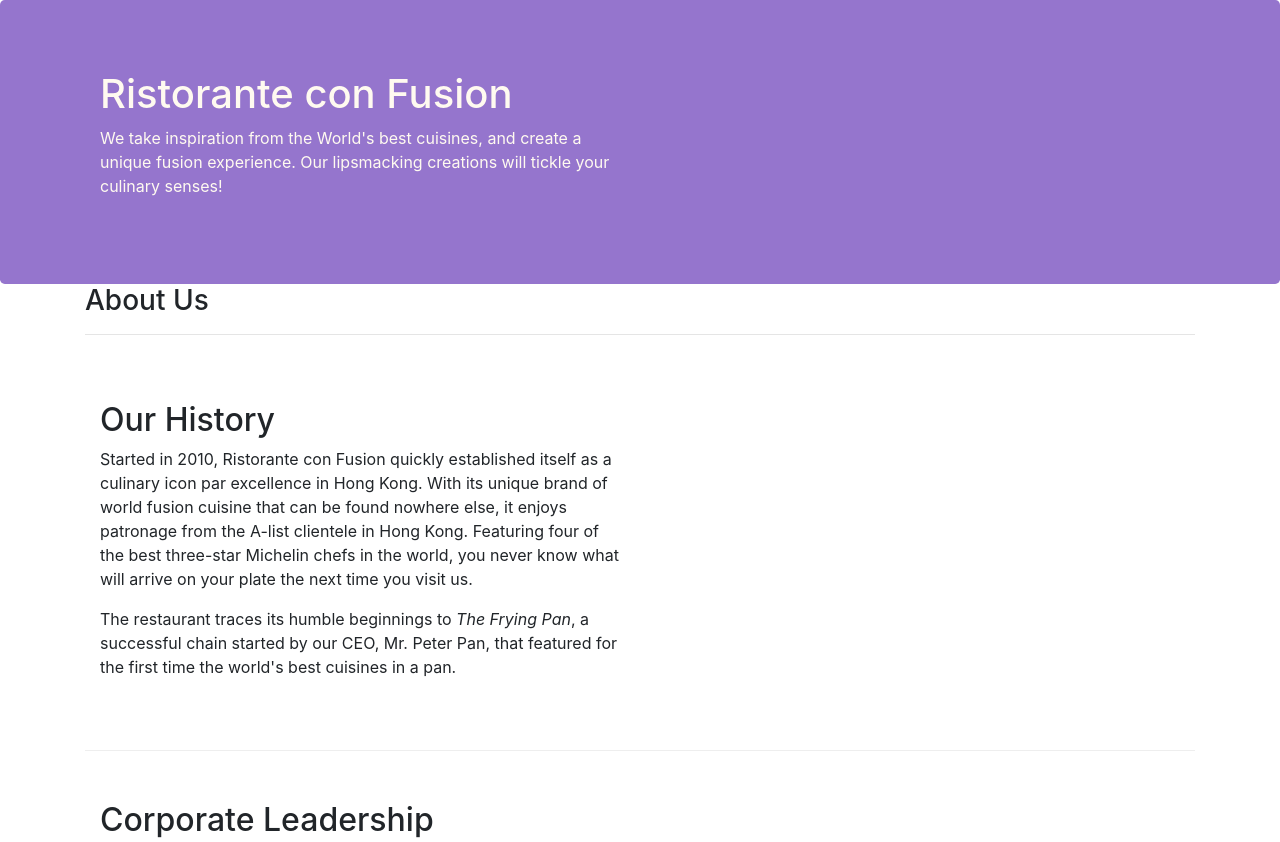
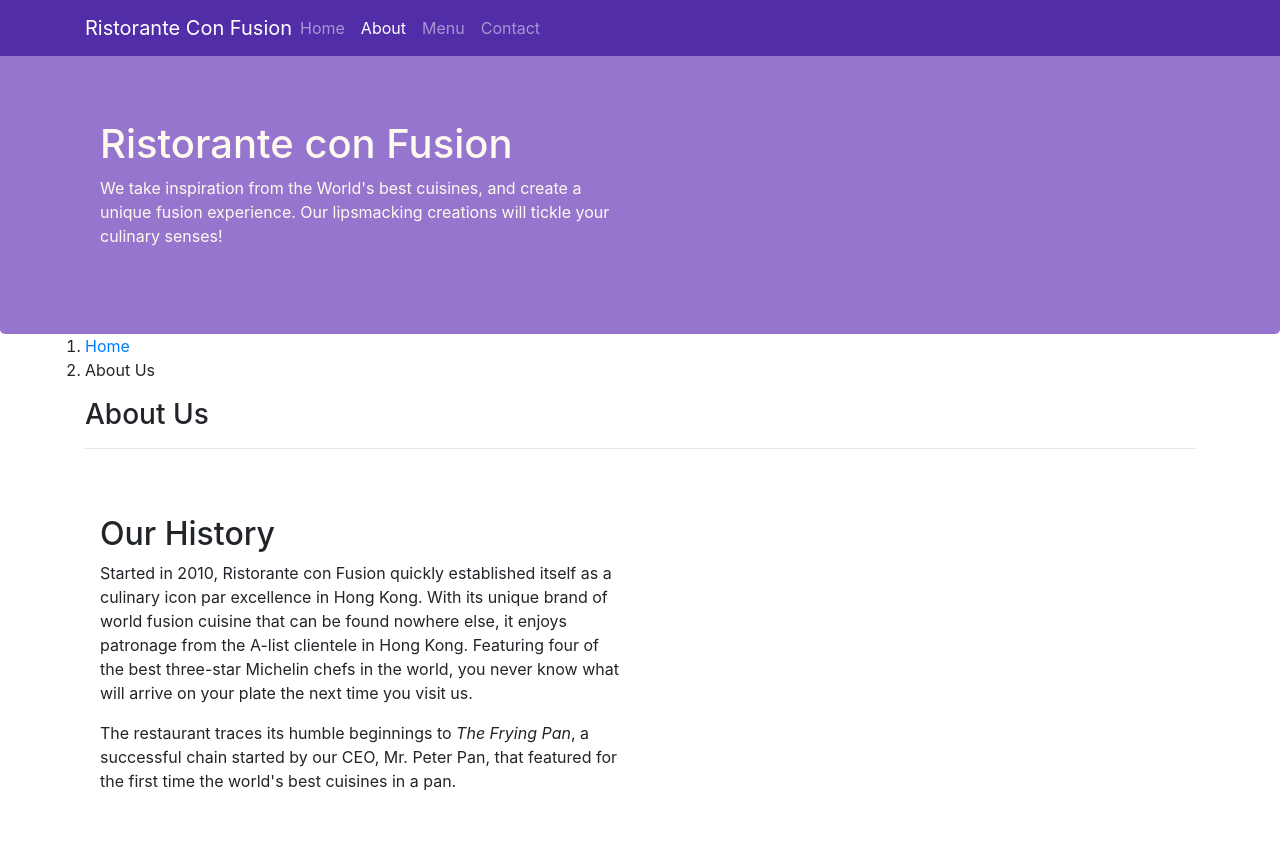
Before and after one commit to aryachandorkar17/Assignment-1, a website: page aboutus.html in a window 1280 px wide. Shown: the top 842 px of the page. Drawn offline with nearby package versions, Linux system fonts and the light colour scheme.

Commit message:
Navbar and Breadcrum

```diff
--- a/aboutus.html
+++ b/aboutus.html
@@ -15,7 +15,22 @@
 </head>
 
 <body>
-
+    <nav class="navbar navbar-dark navbar-expand-sm fixed-top">
+        <div class="container">
+            <button class="navbar-toggler" type="button" data-toggle="collapse" data-target="#Navbar">
+                <span class="navbar-toggler-icon"></span>
+            </button>
+            <a class="navbar-brand mr-auto" href="./index.html">Ristorante Con Fusion</a>
+            <div class="collapse navbar-collapse" id="Navbar">
+                <ul class="navbar-nav mr-auto">
+                    <li class="nav-item"><a href="./index.html" class="nav-link">Home</a></li>
+                    <li class="nav-item active"><a href="#" class="nav-link">About</a></li>
+                    <li class="nav-item"><a href="#" class="nav-link">Menu</a></li>
+                    <li class="nav-item"><a href="#" class="nav-link">Contact</a></li>
+                </ul>
+            </div>
+        </div>
+    </nav>
     <header class="jumbotron">
         <div class="container">
             <div class="row row-header">
@@ -31,6 +46,10 @@
 
     <div class="container">
         <div class="row">
+            <ol class="col-12 breadcrum">
+                <li class="breadcrum-item"><a href="./index.html">Home</a></li>
+                <li class="breadcrum-item active">About Us</li>
+            </ol>
             <div class="col-12">
                <h3>About Us</h3>
                <hr>
@@ -70,7 +89,7 @@
                 <div class="col-4 offset-1 col-sm-2">
                     <h5>Links</h5>
                     <ul class="list-unstyled">
-                        <li><a href="#">Home</a></li>
+                        <li><a href="./index.html">Home</a></li>
                         <li><a href="#">About</a></li>
                         <li><a href="#">Menu</a></li>
                         <li><a href="#">Contact</a></li>
--- a/css/styles.css
+++ b/css/styles.css
@@ -28,3 +28,12 @@
     margin: 0px;
     color: #0f0f0f;
 }
+
+body {
+    padding: 50px 0px 0px 0px;
+    z-index: 0;
+}
+
+.navbar-dark {
+    background-color: #512da8;
+}
```
Also changed, not shown: index.html (+17 -2 lines).
